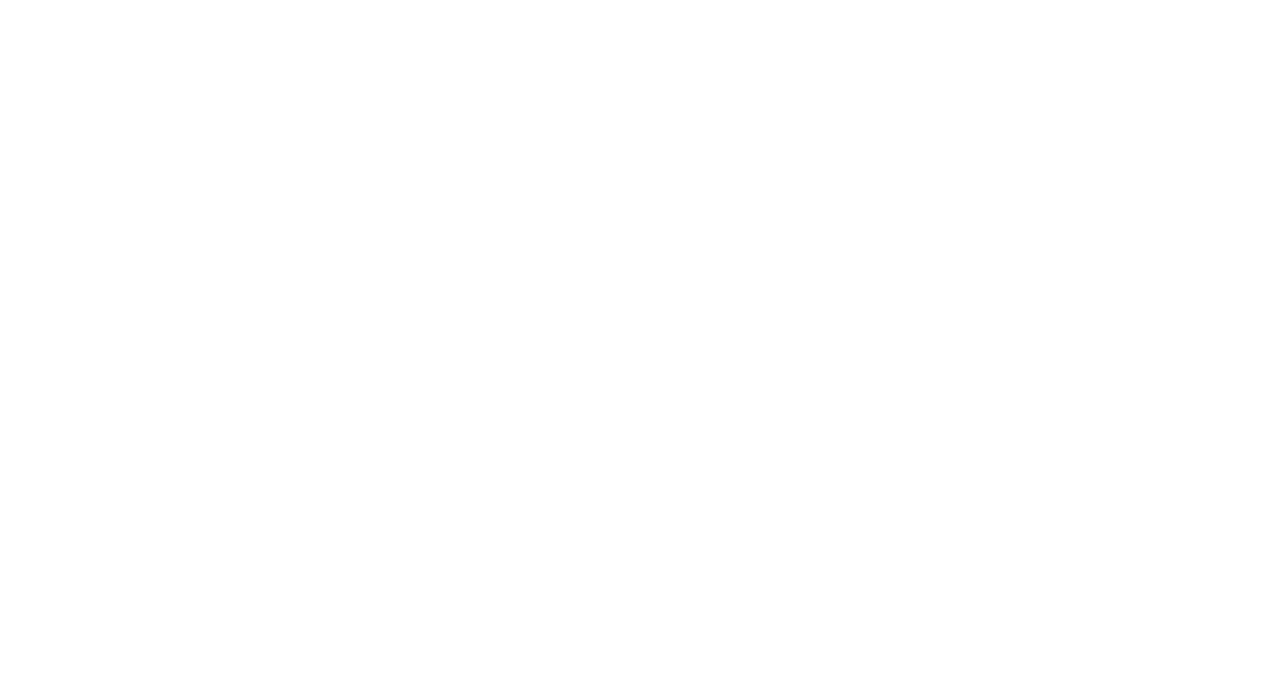
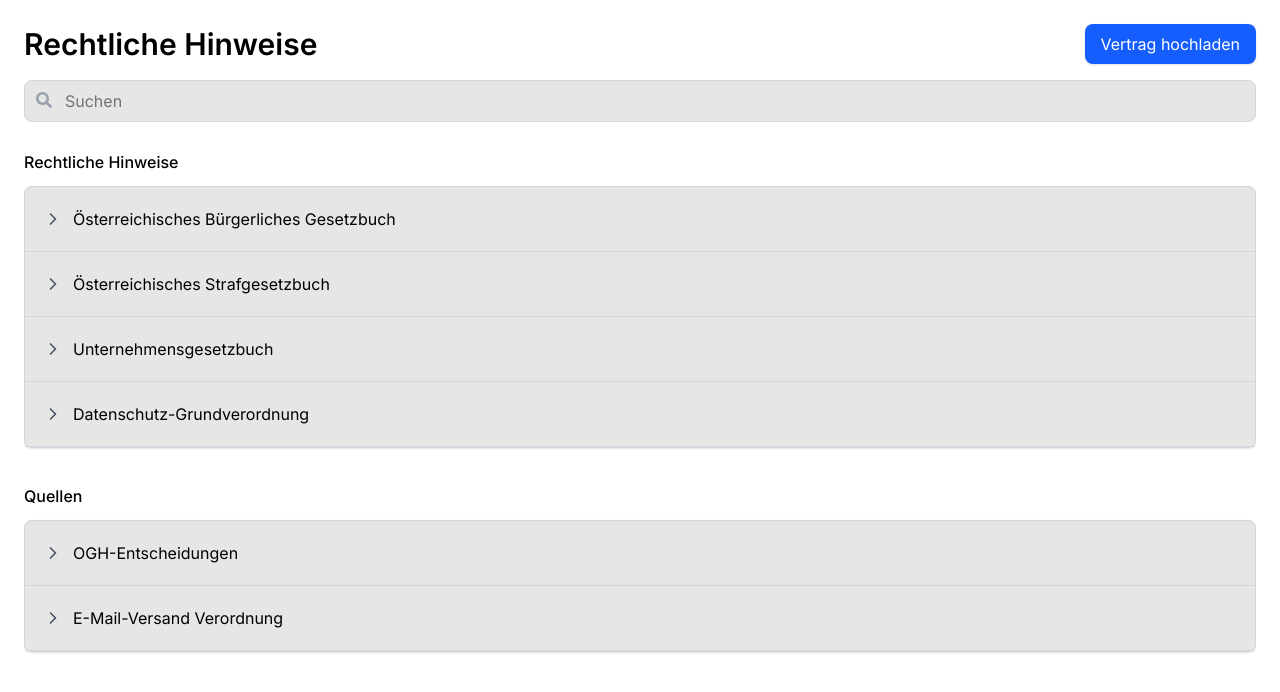
Before and after one commit to hafizahteshamali/Cybrain, a React (Vite) app in the folder Frontend/: page /dashboard/deadline in a window 1280 px wide. Before the commit this address had no page. Shown: the top 692 px of the page. Built offline with nearby package versions, Linux system fonts and the light colour scheme.

Commit message:
update code route

```diff
--- a/Frontend/src/Routes/AppRoutes.jsx
+++ b/Frontend/src/Routes/AppRoutes.jsx
@@ -23,6 +23,7 @@
         <Route path="kommunikation" element={<Communication />} />
         <Route path="rechtliche-hinweise" element={<Legal_Notice />} />
       </Route>
+        <Route path="/dashboard/deadline" element={<Legal_Notice />} />
     </Routes>
   );
 };
```
